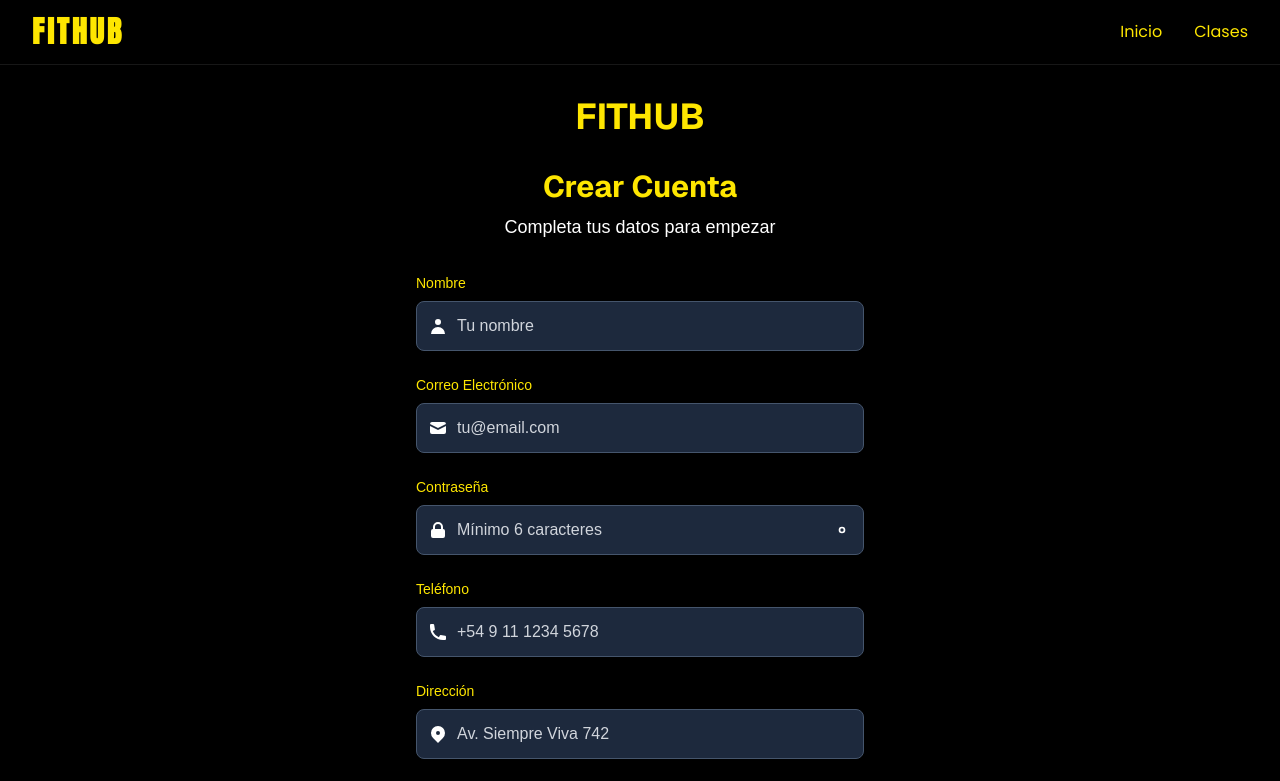
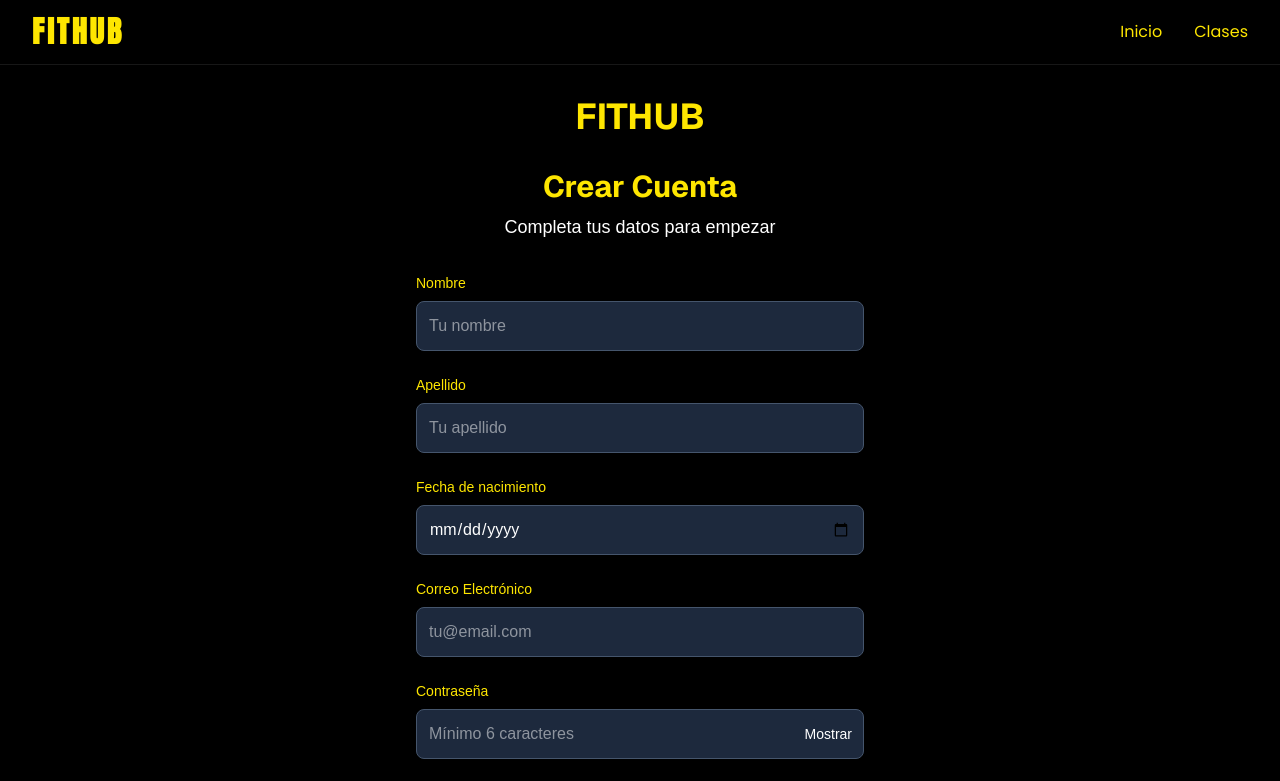
Before and after one commit to fithubhenry/FitHub, a Next.js app in the folder front/: page /register in a window 1280 px wide. Shown: the top 781 px of the page. Built offline with nearby package versions, Linux system fonts and the light colour scheme.

Commit message:
modifique la interfaz del register y el register

```diff
--- a/front/src/views/Register/RegisterView.tsx
+++ b/front/src/views/Register/RegisterView.tsx
@@ -7,7 +7,6 @@ import { useState } from "react";
 
 const RegisterView = () => {
   const [showPassword, setShowPassword] = useState(false);
-  const [showConfirmPassword, setShowConfirmPassword] = useState(false);
 
   return (
     <div className="min-h-screen bg-black flex items-center justify-center py-8 px-4">
@@ -31,16 +30,18 @@ const RegisterView = () => {
 
         <Formik<IRegisterUser>
           initialValues={{
-            name: '',
-            email: '',
-            password: '',
-            address: '',
-            phone: ''
+            name: "",
+            lastname: "",
+            birthdate: "",
+            email: "",
+            password: "",
+            address: "",
+            phone: ""
           }}
           validate={ValidateRegisterUser}
           onSubmit={(values, { setSubmitting }) => {
-            console.log('Valores del formulario:', values);
-            console.log('Formulario válido - listo para enviar al backend cuando esté disponible');
+            const payload = { ...values, birthdate: new Date(values.birthdate) };
+            console.log("Valores:", payload);
             setSubmitting(false);
           }}
         >
@@ -52,12 +53,6 @@ const RegisterView = () => {
                 <label htmlFor="name" className="block text-[#fee600] font-medium text-sm mb-2">
                   Nombre
                 </label>
-                <div className="relative">
-                  <div className="absolute inset-y-0 left-0 pl-3 flex items-center pointer-events-none">
-                    <svg className="h-5 w-5 text-white" fill="currentColor" viewBox="0 0 20 20">
-                      <path fillRule="evenodd" d="M10 9a3 3 0 100-6 3 3 0 000 6zm-7 9a7 7 0 1114 0H3z" clipRule="evenodd" />
-                    </svg>
-                  </div>
                 <input
                   type="text"
                   name="name"
@@ -65,18 +60,53 @@ const RegisterView = () => {
                   value={values.name}
                   onChange={handleChange}
                   onBlur={handleBlur}
-                    className={`
-                      w-full pl-10 pr-3 py-3 bg-slate-800 border border-slate-600 rounded-lg
-                      text-white placeholder-gray-300
-                      focus:outline-none focus:ring-2 focus:ring-[#fee600] focus:border-[#fee600]
-                      transition-colors duration-200
-                      ${touched.name && errors.name ? 'border-red-500' : ''}
-                    `}
+                  className={`w-full py-3 px-3 bg-slate-800 border rounded-lg text-white
+                    ${touched.name && errors.name ? "border-red-500" : "border-slate-600"}`}
                   placeholder="Tu nombre"
                 />
-                </div>
                 {touched.name && errors.name && (
                   <p className="text-red-500 text-sm mt-1">{errors.name}</p>
+                )}
+              </div>
+
+              {/* Campo Apellido */}
+              <div>
+                <label htmlFor="lastname" className="block text-[#fee600] font-medium text-sm mb-2">
+                  Apellido
+                </label>
+                <input
+                  type="text"
+                  name="lastname"
+                  id="lastname"
+                  value={values.lastname}
+                  onChange={handleChange}
+                  onBlur={handleBlur}
+                  className={`w-full py-3 px-3 bg-slate-800 border rounded-lg text-white
+                    ${touched.lastname && errors.lastname ? "border-red-500" : "border-slate-600"}`}
+                  placeholder="Tu apellido"
+                />
+                {touched.lastname && errors.lastname && (
+                  <p className="text-red-500 text-sm mt-1">{errors.lastname}</p>
+                )}
+              </div>
+
+              {/* Campo Fecha de Nacimiento */}
+              <div>
+                <label htmlFor="birthdate" className="block text-[#fee600] font-medium text-sm mb-2">
+                  Fecha de nacimiento
+                </label>
+                <input
+                  type="date"
+                  name="birthdate"
+                  id="birthdate"
+                  value={values.birthdate}
+                  onChange={handleChange}
+                  onBlur={handleBlur}
+                  className={`w-full py-3 px-3 bg-slate-800 border rounded-lg text-white
+                    ${touched.birthdate && errors.birthdate ? "border-red-500" : "border-slate-600"}`}
+                />
+                {touched.birthdate && errors.birthdate && (
+                  <p className="text-red-500 text-sm mt-1">{errors.birthdate}</p>
                 )}
               </div>
 
@@ -85,13 +115,6 @@ const RegisterView = () => {
                 <label htmlFor="email" className="block text-[#fee600] font-medium text-sm mb-2">
                   Correo Electrónico
                 </label>
-                <div className="relative">
-                  <div className="absolute inset-y-0 left-0 pl-3 flex items-center pointer-events-none">
-                    <svg className="h-5 w-5 text-white" fill="currentColor" viewBox="0 0 20 20">
-                      <path d="M2.003 5.884L10 9.882l7.997-3.998A2 2 0 0016 4H4a2 2 0 00-1.997 1.884z" />
-                      <path d="M18 8.118l-8 4-8-4V14a2 2 0 002 2h12a2 2 0 002-2V8.118z" />
-                    </svg>
-                  </div>
                 <input
                   type="email"
                   name="email"
@@ -99,16 +122,10 @@ const RegisterView = () => {
                   value={values.email}
                   onChange={handleChange}
                   onBlur={handleBlur}
-                    className={`
-                      w-full pl-10 pr-3 py-3 bg-slate-800 border border-slate-600 rounded-lg
-                      text-white placeholder-gray-300
-                      focus:outline-none focus:ring-2 focus:ring-[#fee600] focus:border-[#fee600]
-                      transition-colors duration-200
-                      ${touched.email && errors.email ? 'border-red-500' : ''}
-                    `}
+                  className={`w-full py-3 px-3 bg-slate-800 border rounded-lg text-white
+                    ${touched.email && errors.email ? "border-red-500" : "border-slate-600"}`}
                   placeholder="tu@email.com"
                 />
-                </div>
                 {touched.email && errors.email && (
                   <p className="text-red-500 text-sm mt-1">{errors.email}</p>
                 )}
@@ -120,11 +137,6 @@ const RegisterView = () => {
                   Contraseña
                 </label>
                 <div className="relative">
-                  <div className="absolute inset-y-0 left-0 pl-3 flex items-center pointer-events-none">
-                    <svg className="h-5 w-5 text-white" fill="currentColor" viewBox="0 0 20 20">
-                      <path fillRule="evenodd" d="M5 9V7a5 5 0 0110 0v2a2 2 0 012 2v5a2 2 0 01-2 2H5a2 2 0 01-2-2v-5a2 2 0 012-2zm8-2v2H7V7a3 3 0 016 0z" clipRule="evenodd" />
-                    </svg>
-                  </div>
                   <input
                     type={showPassword ? "text" : "password"}
                     name="password"
@@ -132,27 +144,16 @@ const RegisterView = () => {
                     value={values.password}
                     onChange={handleChange}
                     onBlur={handleBlur}
-                    className={`
-                      w-full pl-10 pr-10 py-3 bg-slate-800 border border-slate-600 rounded-lg
-                      text-white placeholder-gray-300
-                      focus:outline-none focus:ring-2 focus:ring-[#fee600] focus:border-[#fee600]
-                      transition-colors duration-200
-                      ${touched.password && errors.password ? 'border-red-500' : ''}
-                    `}
+                    className={`w-full py-3 px-3 bg-slate-800 border rounded-lg text-white
+                      ${touched.password && errors.password ? "border-red-500" : "border-slate-600"}`}
                     placeholder="Mínimo 6 caracteres"
                   />
                   <button
                     type="button"
-                    className="absolute inset-y-0 right-0 pr-3 flex items-center hover:bg-slate-700 rounded-r-lg transition-colors duration-200"
+                    className="absolute inset-y-0 right-0 pr-3 text-sm text-white"
                     onClick={() => setShowPassword(!showPassword)}
                   >
-                    <svg className="h-5 w-5 text-white" fill="none" viewBox="0 0 24 24" stroke="currentColor">
-                      {showPassword ? (
-                        <path strokeLinecap="round" strokeLinejoin="round" strokeWidth={2} d="M13.875 18.825A10.05 10.05 0 0112 19c-4.478 0-8.268-2.943-9.543-7a9.97 9.97 0 011.563-3.029m5.858.908a3 3 0 114.243 4.243M9.878 9.878l4.242 4.242M9.878 9.878L3 3m6.878 6.878L21 21" />
-                      ) : (
-                        <path strokeLinecap="round" strokeLinejoin="round" strokeWidth={2} d="M15 12a3 3 0 11-6 0 3 3 0 016 0z" />
-                      )}
-                    </svg>
+                    {showPassword ? "Ocultar" : "Mostrar"}
                   </button>
                 </div>
                 {touched.password && errors.password && (
@@ -165,12 +166,6 @@ const RegisterView = () => {
                 <label htmlFor="phone" className="block text-[#fee600] font-medium text-sm mb-2">
                   Teléfono
                 </label>
-                <div className="relative">
-                  <div className="absolute inset-y-0 left-0 pl-3 flex items-center pointer-events-none">
-                    <svg className="h-5 w-5 text-white" fill="currentColor" viewBox="0 0 20 20">
-                      <path d="M2 3a1 1 0 011-1h2.153a1 1 0 01.986.836l.74 4.435a1 1 0 01-.54 1.06l-1.548.773a11.037 11.037 0 006.105 6.105l.774-1.548a1 1 0 011.059-.54l4.435.74a1 1 0 01.836.986V17a1 1 0 01-1 1h-2C7.82 18 2 12.18 2 5V3z" />
-                    </svg>
-                  </div>
                 <input
                   type="tel"
                   name="phone"
@@ -178,16 +173,10 @@ const RegisterView = () => {
                   value={values.phone}
                   onChange={handleChange}
                   onBlur={handleBlur}
-                    className={`
-                      w-full pl-10 pr-3 py-3 bg-slate-800 border border-slate-600 rounded-lg
-                      text-white placeholder-gray-300
-                      focus:outline-none focus:ring-2 focus:ring-[#fee600] focus:border-[#fee600]
-                      transition-colors duration-200
-                      ${touched.phone && errors.phone ? 'border-red-500' : ''}
-                    `}
+                  className={`w-full py-3 px-3 bg-slate-800 border rounded-lg text-white
+                    ${touched.phone && errors.phone ? "border-red-500" : "border-slate-600"}`}
                   placeholder="+54 9 11 1234 5678"
                 />
-                </div>
                 {touched.phone && errors.phone && (
                   <p className="text-red-500 text-sm mt-1">{errors.phone}</p>
                 )}
@@ -198,12 +187,6 @@ const RegisterView = () => {
                 <label htmlFor="address" className="block text-[#fee600] font-medium text-sm mb-2">
                   Dirección
                 </label>
-                <div className="relative">
-                  <div className="absolute inset-y-0 left-0 pl-3 flex items-center pointer-events-none">
-                    <svg className="h-5 w-5 text-white" fill="currentColor" viewBox="0 0 20 20">
-                      <path fillRule="evenodd" d="M5.05 4.05a7 7 0 119.9 9.9L10 18.9l-4.95-4.95a7 7 0 010-9.9zM10 11a2 2 0 100-4 2 2 0 000 4z" clipRule="evenodd" />
-                    </svg>
-                  </div>
                 <input
                   type="text"
                   name="address"
@@ -211,16 +194,10 @@ const RegisterView = () => {
                   value={values.address}
                   onChange={handleChange}
                   onBlur={handleBlur}
-                    className={`
-                      w-full pl-10 pr-3 py-3 bg-slate-800 border border-slate-600 rounded-lg
-                      text-white placeholder-gray-300
-                      focus:outline-none focus:ring-2 focus:ring-[#fee600] focus:border-[#fee600]
-                      transition-colors duration-200
-                      ${touched.address && errors.address ? 'border-red-500' : ''}
-                    `}
+                  className={`w-full py-3 px-3 bg-slate-800 border rounded-lg text-white
+                    ${touched.address && errors.address ? "border-red-500" : "border-slate-600"}`}
                   placeholder="Av. Siempre Viva 742"
                 />
-                </div>
                 {touched.address && errors.address && (
                   <p className="text-red-500 text-sm mt-1">{errors.address}</p>
                 )}
@@ -231,22 +208,20 @@ const RegisterView = () => {
                 <button
                   type="submit"
                   disabled={isSubmitting}
-                  className={`
-                    w-full py-3 px-4 rounded-lg font-medium text-sm transition-all duration-200
+                  className={`w-full py-3 px-4 rounded-lg font-medium text-sm transition-all duration-200
                     ${isSubmitting
-                      ? 'bg-gray-600 cursor-not-allowed text-gray-300'
-                      : 'bg-[#fee600] text-black hover:bg-yellow-400 focus:outline-none focus:ring-2 focus:ring-offset-2 focus:ring-[#fee600] shadow-lg hover:shadow-xl'
-                    }
-                  `}
+                      ? "bg-gray-600 cursor-not-allowed text-gray-300"
+                      : "bg-[#fee600] text-black hover:bg-yellow-400 focus:outline-none focus:ring-2 focus:ring-offset-2 focus:ring-[#fee600] shadow-lg hover:shadow-xl"
+                    }`}
                 >
-                  {isSubmitting ? 'Validando...' : 'Registrarse'}
+                  {isSubmitting ? "Validando..." : "Registrarse"}
                 </button>
               </div>
 
               {/* Enlace a login */}
               <div className="text-center">
                 <p className="text-white text-sm">
-                  ¿Ya tienes una cuenta?{' '}
+                  ¿Ya tienes una cuenta?{" "}
                   <a href="/login" className="text-[#fee600] hover:text-yellow-400 font-medium transition-colors duration-200">
                     Inicia sesión aquí
                   </a>
```
Also changed, not shown: front/src/types/index.ts (+8 -5 lines), 1 other file (tests, documents, lock files or other folders). Lines whose indentation alone changed are shown as unchanged.
